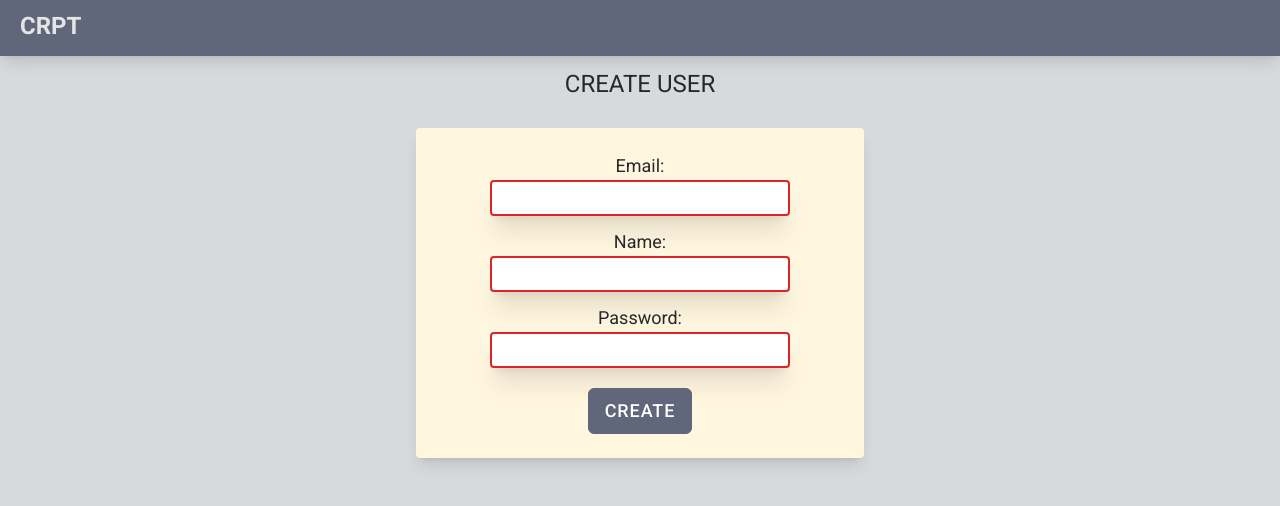
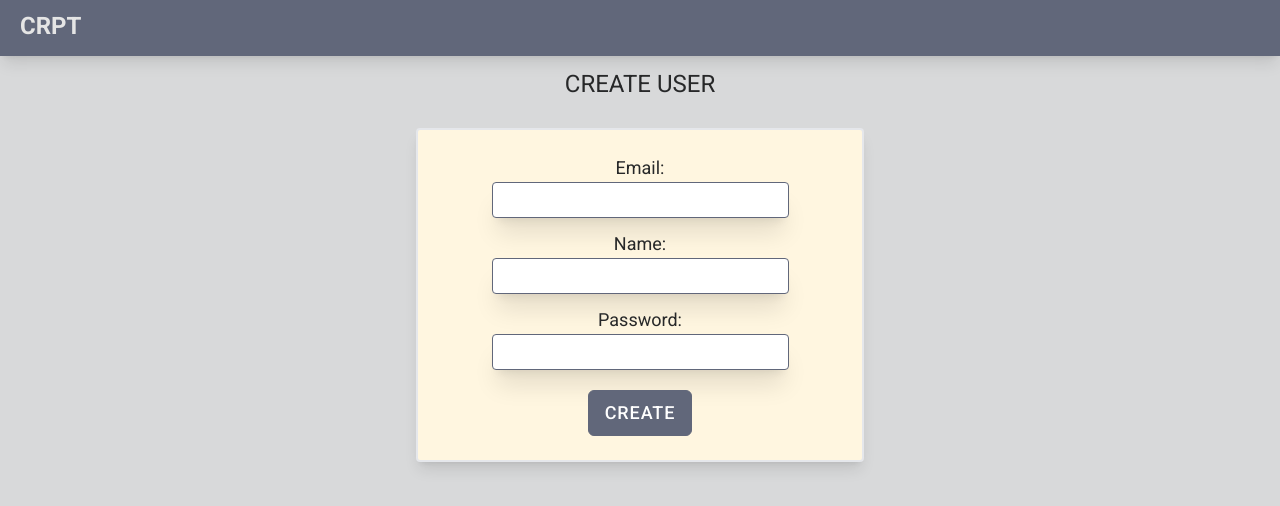
Before and after one commit to Dekim12/crypto-history-client, a Next.js app: page /sign-in in a window 1280 px wide. Shown: the top 506 px of the page. Built offline with nearby package versions, Linux system fonts and the light colour scheme.

Commit message:
feat: implement validation of user credentials

```diff
--- a/src/components/TextInput.tsx
+++ b/src/components/TextInput.tsx
@@ -11,15 +11,11 @@ export default function TextInput({
   onSetValue,
   type,
 }: TextInputProps) {
-  const isValid = false;
-
   return (
     <label className='mb-3 flex flex-col items-center'>
       <span>{label}</span>
       <input
-        className={`h-9 w-3/4 rounded px-3 text-xl shadow-xl ${
-          isValid ? 'border border-my-col-1' : 'border-2 border-red-600'
-        }`}
+        className='h-9 w-3/4 rounded border border-my-col-1 px-3 text-xl shadow-xl'
         required
         type={type ?? 'text'}
         value={value}
--- a/src/components/UserForm/UserForm.tsx
+++ b/src/components/UserForm/UserForm.tsx
@@ -4,6 +4,8 @@ import { FormEvent, useCallback, useState } from 'react';
 import { useRouter } from 'next/navigation';
 
 import { TextInput } from '..';
+
+import { validateUserCredentials } from './validators';
 
 interface UserFormParams {
   btnName: string;
@@ -13,43 +15,73 @@ interface UserFormParams {
 export default function UserForm({ btnName, isCreateUser }: UserFormParams) {
   const router = useRouter();
 
-  const [loading, setLoading] = useState(false);
+  const [error, setError] = useState<string | null>(null);
   const [email, setEmail] = useState('');
   const [name, setName] = useState('');
   const [password, setPassword] = useState('');
 
-  const isCreateBtnDisabled =
-    loading || !email || !password || (isCreateUser && !name);
+  const isCreateBtnDisabled = !name || !password || (isCreateUser && !email);
 
   const onHandleFormSubmit = useCallback(
     async (e: FormEvent) => {
       e.preventDefault();
+
+      const userEmail = isCreateUser ? email : undefined;
+
+      const validationResult = validateUserCredentials(
+        name,
+        password,
+        userEmail
+      );
+
+      if (validationResult.isValid) {
         // Send request to create user
-      console.log({ name: isCreateUser ? name : null, email, password });
+        console.log({ email: userEmail, name, password });
 
         router.replace('/all-coins');
+      } else {
+        setError(validationResult.message);
+      }
     },
     [email, isCreateUser, name, password, router]
   );
 
+  const onClearErrorWrapper = useCallback(
+    (fn: (v: string) => void) => {
+      return (value: string) => {
+        if (error) setError(null);
+
+        fn(value);
+      };
+    },
+    [setError, error]
+  );
+
   return (
+    <>
       <form
         onSubmit={onHandleFormSubmit}
-      className='flex w-full max-w-md flex-col rounded bg-my-col-4 p-6 shadow-lg'
+        className={`flex w-full max-w-md flex-col rounded border-2 bg-my-col-4 p-6 shadow-lg ${
+          error && 'border-red-600'
+        }`}
       >
         {isCreateUser && (
           <TextInput
             label='Email:'
             value={email}
-          onSetValue={setEmail}
+            onSetValue={onClearErrorWrapper(setEmail)}
             type='email'
           />
         )}
-      <TextInput label='Name:' value={name} onSetValue={setName} />
+        <TextInput
+          label='Name:'
+          value={name}
+          onSetValue={onClearErrorWrapper(setName)}
+        />
         <TextInput
           label='Password:'
           value={password}
-        onSetValue={setPassword}
+          onSetValue={onClearErrorWrapper(setPassword)}
           // type='password'
         />
 
@@ -60,5 +92,11 @@ export default function UserForm({ btnName, isCreateUser }: UserFormParams) {
           {btnName}
         </button>
       </form>
+      {error && (
+        <div className='my-3 w-full max-w-md rounded border border-red-300 bg-red-100 p-2 text-center text-base shadow-lg'>
+          {error}
+        </div>
+      )}
+    </>
   );
 }
--- a/src/components/UserForm/validators.ts
+++ b/src/components/UserForm/validators.ts
@@ -62,7 +62,7 @@ export const validateUserPassword = (password: string): ValidationResult => {
   else if (!regexForLowercaseAndUppercaseCharacter.test(password)) {
     return {
       isValid: false,
-      message: 'Password to contain at least 1 character.',
+      message: 'Password to contain at least 1 letter.',
     };
   } else {
     return {
@@ -85,3 +85,31 @@ export const validateUserEmail = (email: string): ValidationResult => {
     };
   }
 };
+
+export const validateUserCredentials = (
+  name: string,
+  password: string,
+  email: string | undefined
+): ValidationResult => {
+  if (email) {
+    const emailValidationResult = validateUserEmail(email);
+
+    if (!emailValidationResult.isValid) {
+      return emailValidationResult;
+    }
+  }
+
+  const nameValidationResult = validateUserName(name);
+
+  if (!nameValidationResult.isValid) {
+    return nameValidationResult;
+  }
+
+  const passwordValidationResult = validateUserPassword(password);
+
+  if (!passwordValidationResult.isValid) {
+    return passwordValidationResult;
+  }
+
+  return passwordValidationResult;
+};
```
Lines whose indentation alone changed are shown as unchanged.
